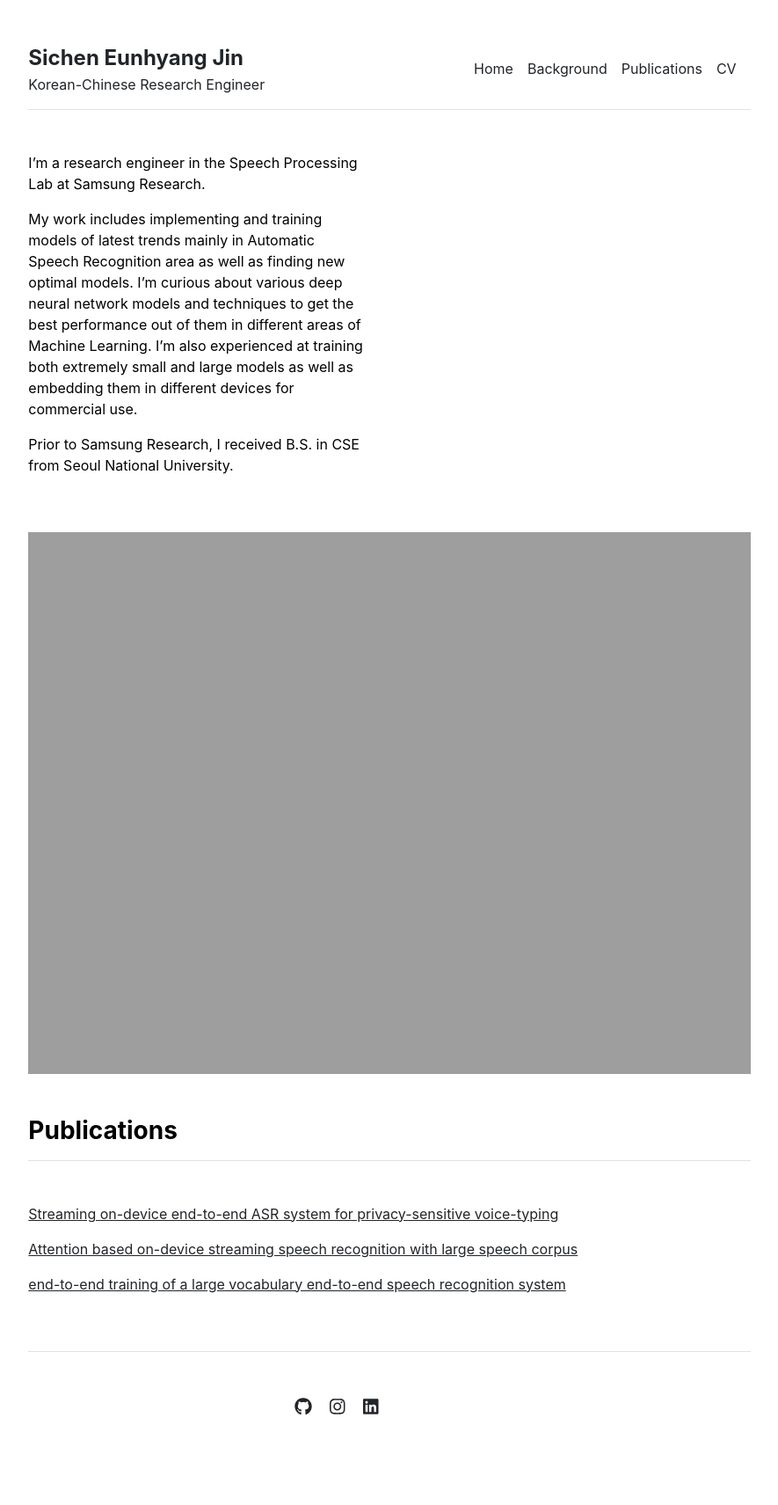
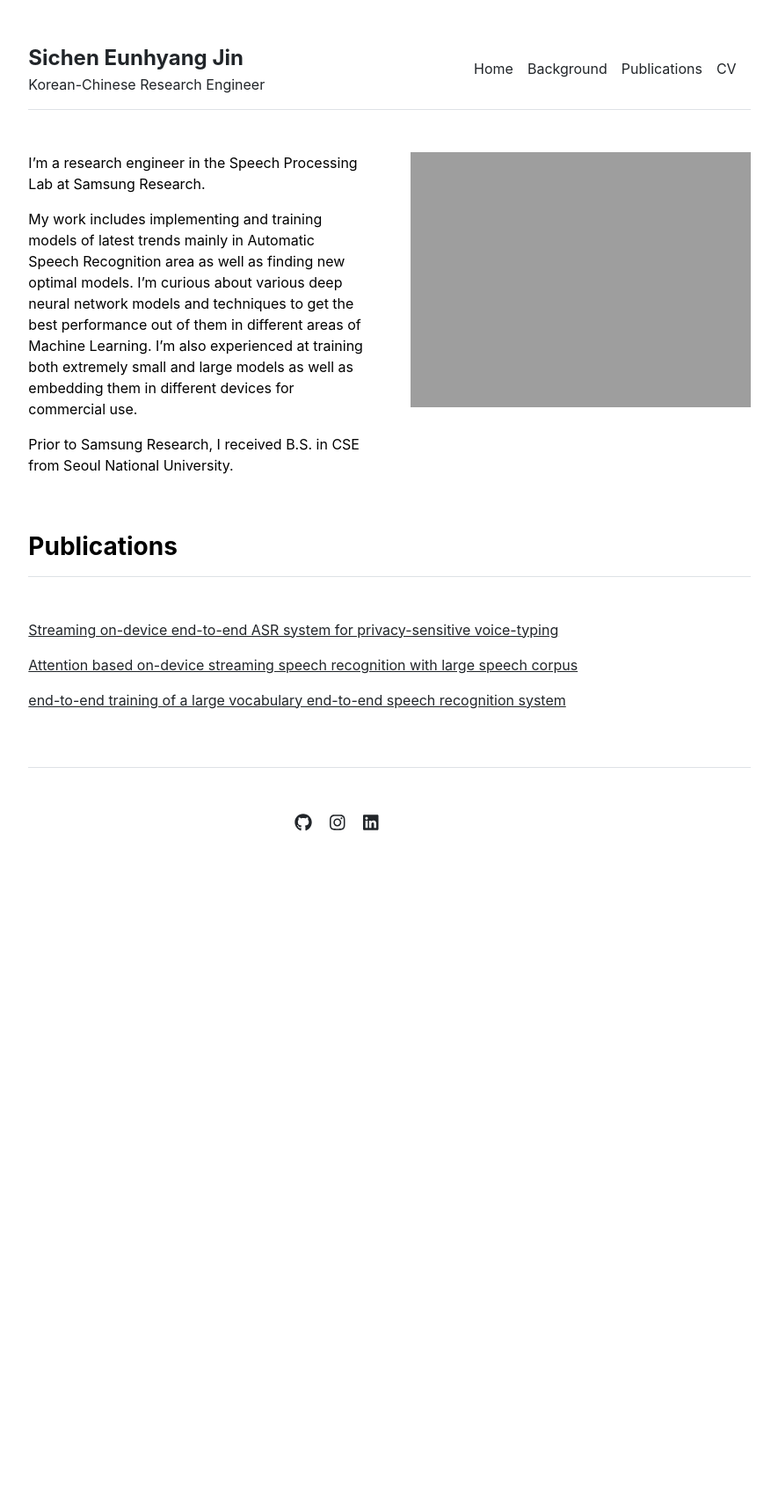
Before and after one commit to chenehk/chenehk.github.io, a Jekyll site: the page built from index.md, in a window 1280 px wide. Shown: the whole page at 88% size, without its empty margins (197-1082 px from the left). Built offline with Jekyll 4.4.1, drawn with Linux system fonts in a browser that asks for light colours; after the commit the page ends 1047 px from its top, so only the background shows below that.

Commit message:
Update home.html

```diff
--- a/_layouts/home.html
+++ b/_layouts/home.html
@@ -6,7 +6,7 @@ layout: default
   <div class="col-md-6">
     {{ content }}
   </div>
-  <div class="flex-shrink-0">
+  <div class="col-md-6 flex-shrink-0">
     <img src="{{ site.github.url }}/assets/img/home.jpg" alt="Home" width="100%">
   </div>
 </div>
```
